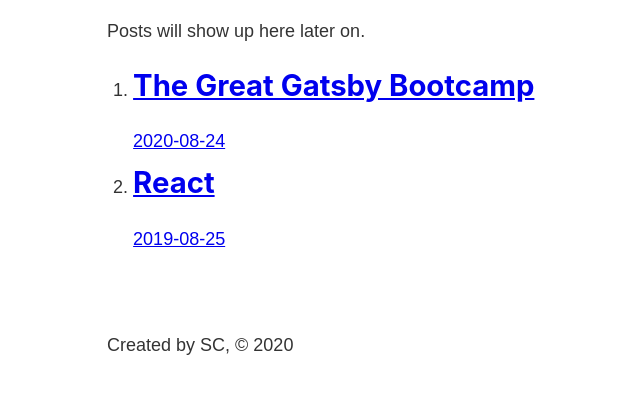
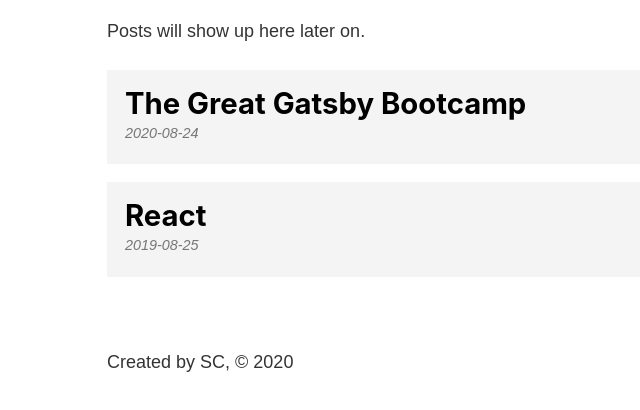
Before and after one commit to sung8/gatsby-start, a Gatsby site: page /blog in a window 1280 px wide. Shown: the part 398-808 px from the top of the page, without its empty margins (176-816 px from the left). Built offline with nearby package versions, Linux system fonts and the light colour scheme; Gatsby itself is replaced by a stand-in of ours.

Commit message:
add image rendering to blog posts, styled blog page

```diff
--- a/gatsby-config.js
+++ b/gatsby-config.js
@@ -19,6 +19,21 @@
         path: `${__dirname}/src/`,
       },
     },
-    'gatsby-transformer-remark',
+    'gatsby-plugin-sharp',
+    {
+      resolve: 'gatsby-transformer-remark',
+      options: {
+        plugins: [
+          'gatsby-remark-relative-images',
+          {
+            resolve: 'gatsby-remark-images',
+            options: {
+              maxWidth: 750,
+              linkImagesToOriginal: false,
+            },
+          },
+        ],
+      },
+    },
   ],
 }
--- a/package.json
+++ b/package.json
@@ -16,6 +16,9 @@
   "dependencies": {
     "gatsby": "^2.24.47",
     "gatsby-plugin-sass": "^2.3.12",
+    "gatsby-plugin-sharp": "^2.6.28",
+    "gatsby-remark-images": "^3.3.26",
+    "gatsby-remark-relative-images": "^1.0.0",
     "gatsby-source-filesystem": "^2.3.25",
     "gatsby-transformer-remark": "^2.8.29",
     "node-sass": "^4.14.1",
--- a/src/components/footer.js
+++ b/src/components/footer.js
@@ -1,5 +1,7 @@
 import React from 'react'
 import { Link, graphql, useStaticQuery } from 'gatsby'
+
+import footerStyles from './footer.module.scss'
 
 const Footer = () => {
   const data = useStaticQuery(graphql`
@@ -13,7 +15,7 @@
   `)
 
   return (
-    <footer>
+    <footer className={footerStyles.footer}>
       <p>Created by {data.site.siteMetadata.author}, © 2020</p>
     </footer>
   )
--- /dev/null
+++ b/src/components/footer.module.scss
@@ -0,0 +1,3 @@
+.footer {
+  margin-top: 3rem;
+}
--- a/src/pages/blog.js
+++ b/src/pages/blog.js
@@ -2,7 +2,7 @@
 import { Link, graphql, useStaticQuery } from 'gatsby'
 
 import Layout from '../components/layout'
-
+import blogStyles from './blog.module.scss'
 /*
 1. Fetch the slug for posts
 2. Use slug to generate a link to the post page
@@ -35,10 +35,10 @@
       <h1>Blog</h1>
       <p>Posts will show up here later on.</p>
       {/* edges is an array */}
-      <ol>
+      <ol className={blogStyles.posts}>
         {data.allMarkdownRemark.edges.map(edge => {
           return (
-            <li>
+            <li className={blogStyles.post}>
               <Link to={`/blog/${edge.node.fields.slug}`}>
                 <h2>{edge.node.frontmatter.title}</h2>
                 <p>{edge.node.frontmatter.date}</p>
--- /dev/null
+++ b/src/pages/blog.module.scss
@@ -0,0 +1,25 @@
+.posts {
+  list-style-type: none;
+  margin: 0;
+}
+.post {
+  margin: 1rem 0;
+  a {
+    background: #f4f4f4;
+    color: #000;
+    display: block;
+    padding: 1rem;
+    text-decoration: none;
+  }
+  a:hover {
+    background: #e4e4e4;
+  }
+  h2 {
+    margin-bottom: 0;
+  }
+  p {
+    color: #777;
+    font-size: 0.8rem;
+    font-style: italic;
+  }
+}
--- a/src/posts/gatsby.md
+++ b/src/posts/gatsby/gatsby.md
@@ -3,7 +3,9 @@
 date: '2020-08-24'
 ---
 
-I just launched a new bootcamp!
+I just started a new bootcamp! Let's learn together!
+
+![Gatsby and Netlify logo](/gnpic.jpg)
 
 ## Topics Covered
 
```
Also changed, not shown: src/posts/gatsby/gnpic.jpg (added), 1 other file.
